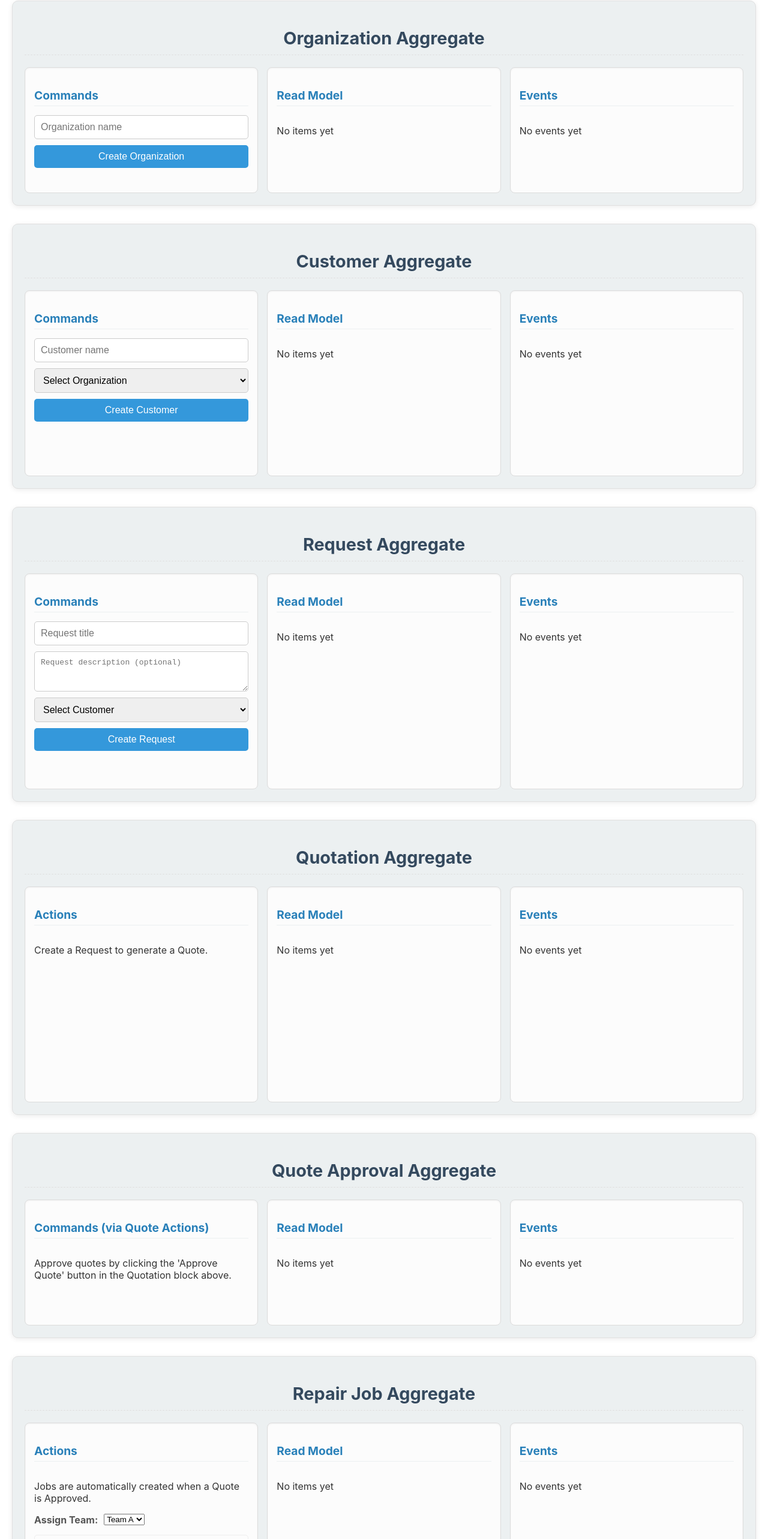
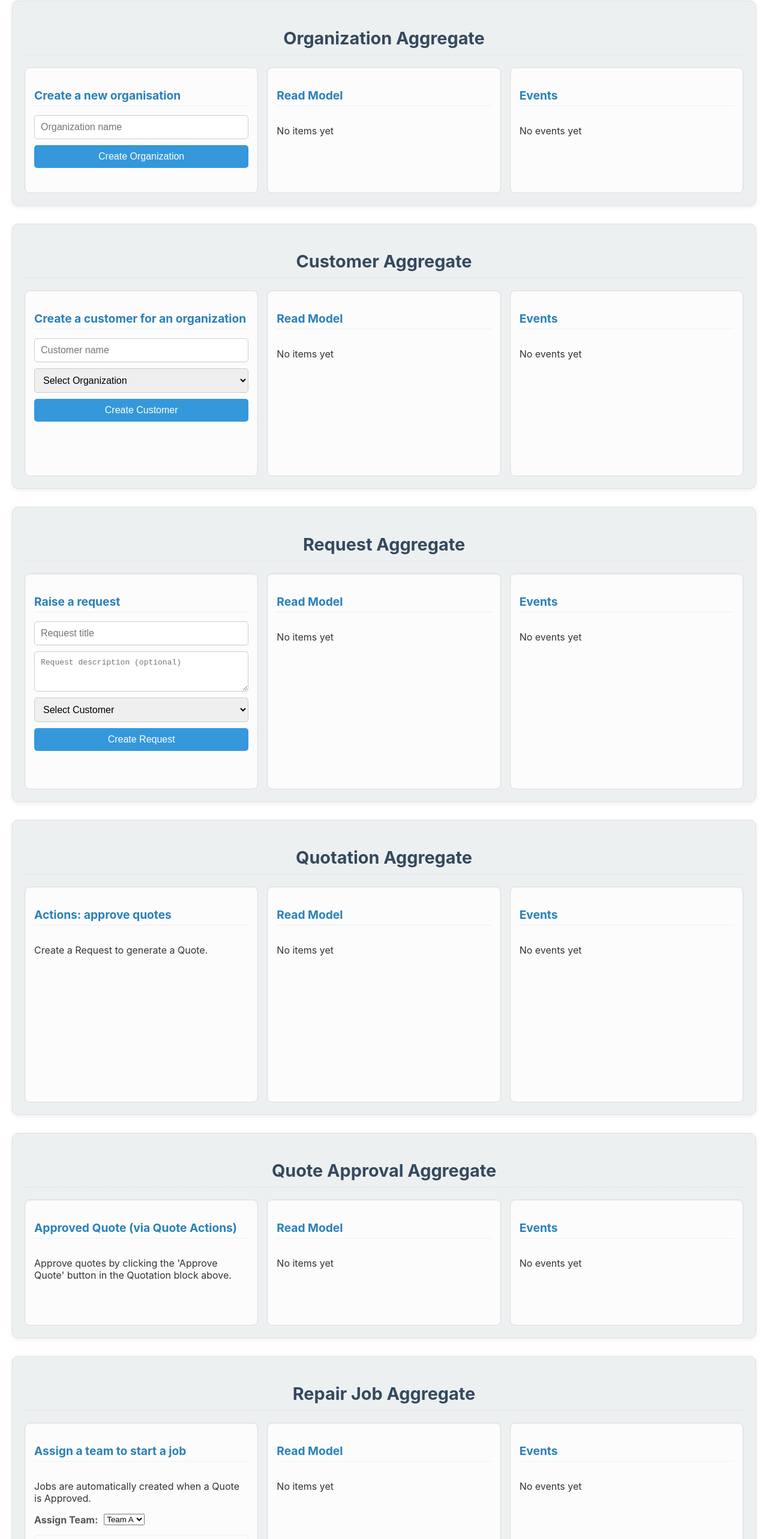
Before and after one commit to clecoentddd/after-sales, a React (Create React App) app: page / in a window 1280 px wide. Shown: the part 176-2742 px from the top of the page at 60% size. Built offline with nearby package versions, Linux system fonts and the light colour scheme.

Commit message:
Renamed fields

```diff
--- a/src/components/ChangeRequestSlice.js
+++ b/src/components/ChangeRequestSlice.js
@@ -32,7 +32,7 @@ function ChangeRequestSlice({ changeRequests, changeRequestEvents, requests, cur
       <h2>Change Request Aggregate</h2>
       <div className="aggregate-columns">
         <div className="aggregate-column">
-          <h3>Commands</h3>
+          <h3>Select a request</h3>
           <form onSubmit={handleRaiseChangeRequest} className="command-form">
             <select
               value={selectedRequestId}
--- a/src/components/CustomerSlice.js
+++ b/src/components/CustomerSlice.js
@@ -26,7 +26,7 @@ function CustomerSlice({ customers, customerEvents, organizations }) {
       <h2>Customer Aggregate</h2>
       <div className="aggregate-columns">
         <div className="aggregate-column">
-          <h3>Commands</h3>
+          <h3>Create a customer for an organization</h3>
           <form onSubmit={handleCreateCustomer} className="command-form">
             <input
               type="text"
--- a/src/components/OrganizationSlice.js
+++ b/src/components/OrganizationSlice.js
@@ -22,7 +22,7 @@ function OrganizationSlice({ organizations, orgEvents }) {
       <h2>Organization Aggregate</h2>
       <div className="aggregate-columns">
         <div className="aggregate-column">
-          <h3>Commands</h3>
+          <h3>Create a new organisation</h3>
           <form onSubmit={handleCreateOrg} className="command-form">
             <input
               type="text"
--- a/src/components/QuotationSlice.js
+++ b/src/components/QuotationSlice.js
@@ -27,7 +27,7 @@ function QuotationSlice({ quotations, quotationEvents, approvedQuotes, customers
       <h2>Quotation Aggregate</h2>
       <div className="aggregate-columns">
         <div className="aggregate-column">
-          <h3>Actions</h3>
+          <h3>Actions: approve quotes</h3>
           {quotations.length === 0 ? (
             <p>Create a Request to generate a Quote.</p>
           ) : (
--- a/src/components/QuoteApprovalSlice.js
+++ b/src/components/QuoteApprovalSlice.js
@@ -8,7 +8,7 @@ function QuoteApprovalSlice({ approvedQuotes, approvalEvents, quotations, custom
       <h2>Quote Approval Aggregate</h2>
       <div className="aggregate-columns">
         <div className="aggregate-column">
-            <h3>Commands (via Quote Actions)</h3>
+            <h3>Approved Quote (via Quote Actions)</h3>
             <p>Approve quotes by clicking the 'Approve Quote' button in the Quotation block above.</p>
         </div>
         <ReadModelDisplay
--- a/src/components/RepairJobSlice.js
+++ b/src/components/RepairJobSlice.js
@@ -53,7 +53,7 @@ function RepairJobSlice({ jobs, jobEvents, customers, requests, quotations, curr
       <h2>Repair Job Aggregate</h2>
       <div className="aggregate-columns">
         <div className="aggregate-column">
-            <h3>Actions</h3>
+            <h3>Assign a team to start a job</h3>
             <p>Jobs are automatically created when a Quote is Approved.</p>
             <div className="team-selection">
                 <label htmlFor="team-select">Assign Team:</label>
--- a/src/components/RequestSlice.js
+++ b/src/components/RequestSlice.js
@@ -36,7 +36,7 @@ function RequestSlice({ requests, requestEvents, customers }) {
       <h2>Request Aggregate</h2>
       <div className="aggregate-columns">
         <div className="aggregate-column">
-          <h3>Commands</h3>
+          <h3>Raise a request</h3>
           <form onSubmit={handleCreateRequest} className="command-form">
             <input
               type="text"
```
